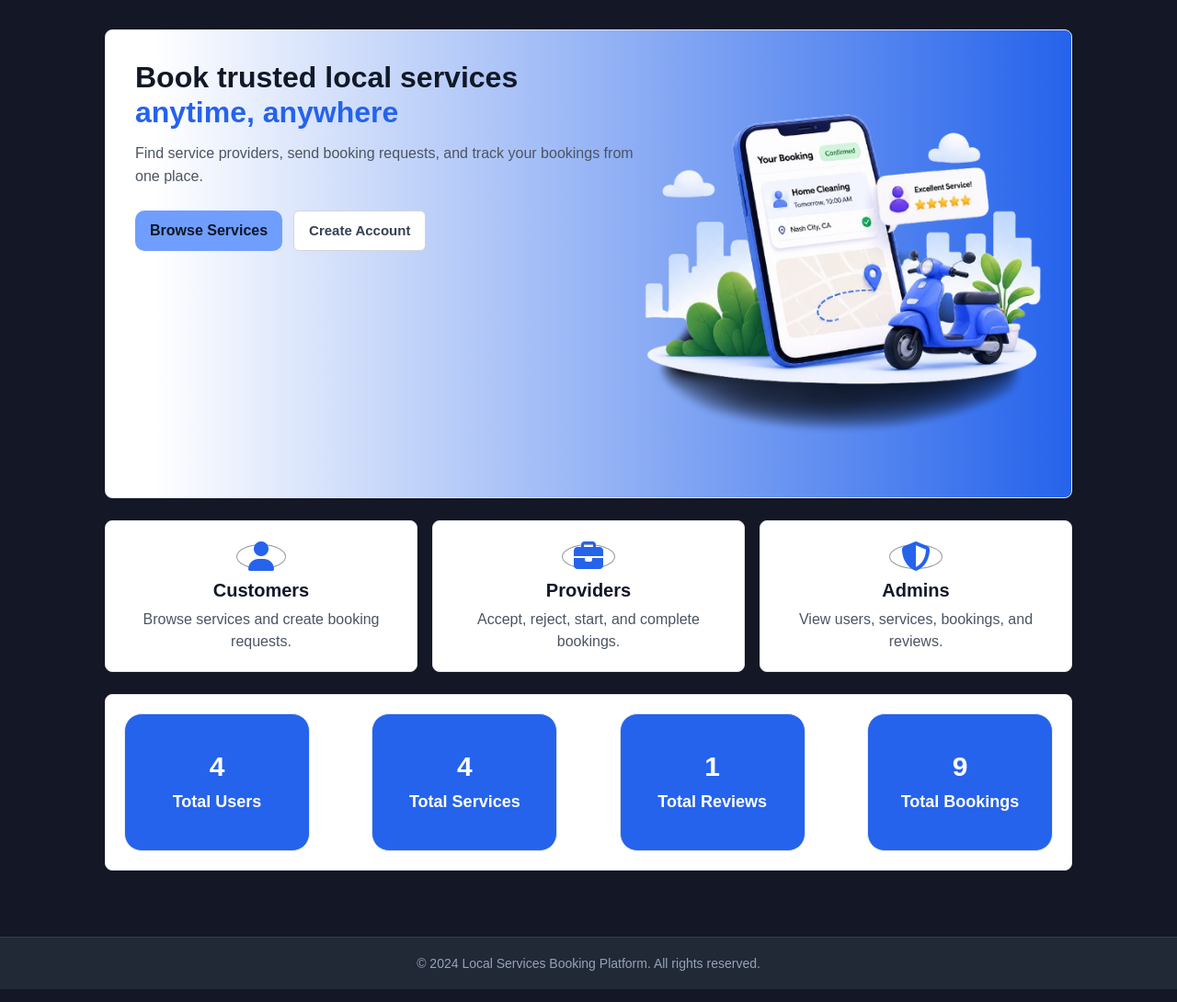
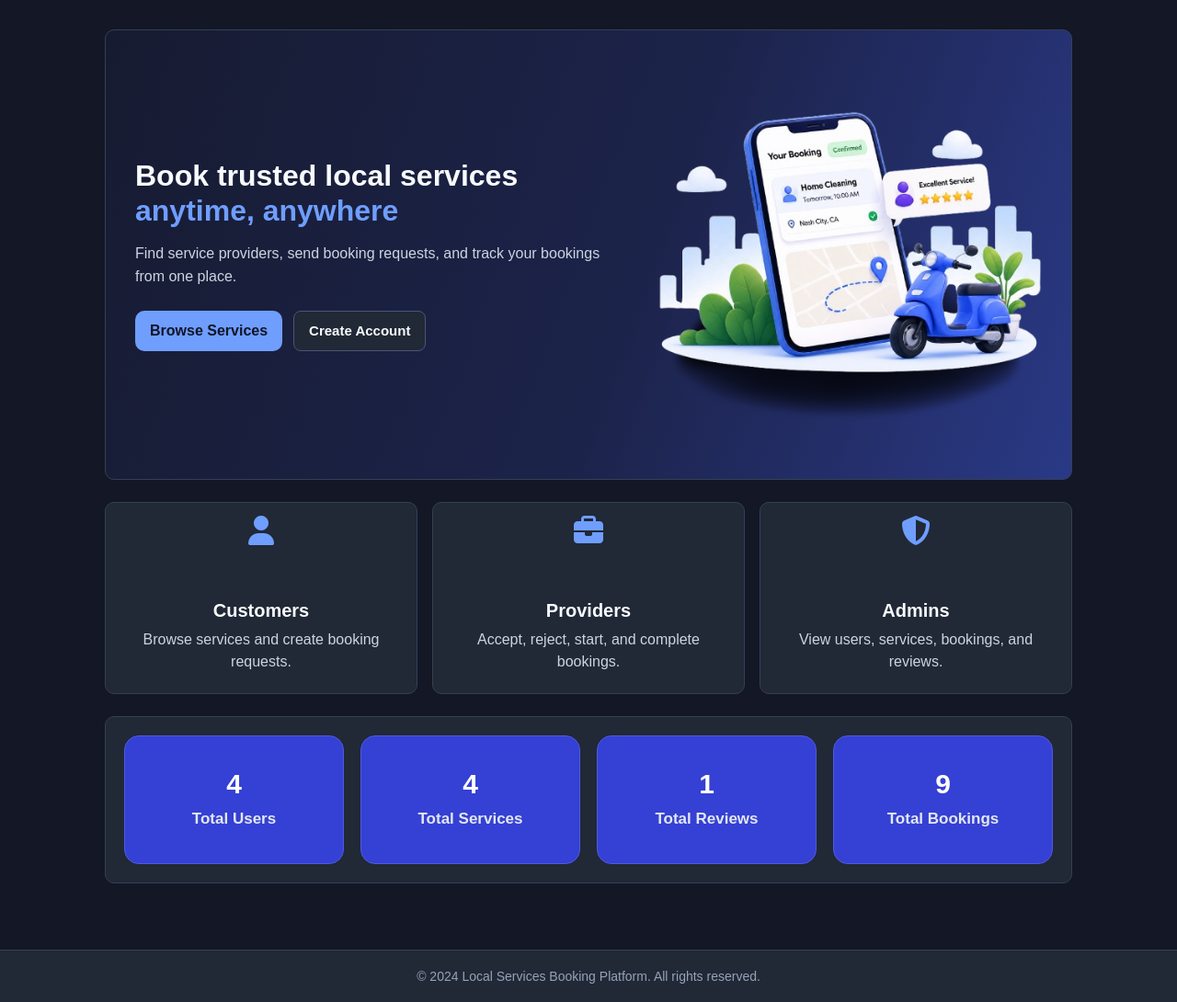
Before and after one commit to mostafa2742002/Local-Services-Booking-Platform, a Flask app: page / in a window 1280 px wide. Shown: the part 56-1146 px from the top of the page at 92% size. Run offline with Flask 3, Linux system fonts and the light colour scheme; some libraries are stand-ins or nearby versions.

Commit message:
Refactor home page styles and structure for dark mode; enhance layout and readability

```diff
--- a/app/static/css/home.css
+++ b/app/static/css/home.css
@@ -1,138 +1,203 @@
 .home-hero {
-    background: linear-gradient(90deg, #ffffff 5%, #2563eb 100%);
-    border: 1px solid #e5e7eb;
-    padding: 32px;
-    border-radius: 8px;
     display: flex;
     justify-content: space-between;
+    align-items: center;
+    gap: 32px;
+    padding: 32px;
+    border: 1px solid #354055;
+    border-radius: 10px;
+    background: linear-gradient(
+        110deg,
+        #171b31 0%,
+        #1c234a 55%,
+        #2a3986 100%
+    );
+    overflow: hidden;
 }
 
 .home-hero-content-left {
-    max-width: 720px;
+    flex: 1;
+    max-width: 620px;
 }
 
 .home-hero-content-right {
+    width: 43%;
     max-width: 500px;
 }
 
 .home-hero-content-right img {
+    display: block;
     width: 100%;
     height: auto;
 }
 
 .home-hero h1 {
-    margin: 0 0 12px;
+    margin: 0 0 14px;
+    color: #f8fafc;
     font-size: 32px;
     line-height: 1.2;
-    color: #111827;
+}
+
+.home-hero h1 span {
+    color: #6f9eff;
 }
 
 .home-hero p {
+    max-width: 580px;
     margin: 0;
+    color: #cbd5e1;
     font-size: 16px;
     line-height: 1.6;
-    color: #4b5563;
 }
 
 .home-actions {
+    display: flex;
+    flex-wrap: wrap;
+    gap: 12px;
     margin-top: 24px;
-    display: flex;
-    gap: 12px;
-    flex-wrap: wrap;
 }
 
 .secondary-btn {
-    border: 1px solid #d1d5db;
-    color: #374151;
-    background: #ffffff;
     padding: 12px 16px;
-    border-radius: 6px;
+    border: 1px solid #4a5770;
+    border-radius: 8px;
+    background: #212836;
+    color: #f8fafc;
     font-size: 15px;
     font-weight: 600;
 }
 
 .secondary-btn:hover {
-    background: #f9fafb;
+    border-color: #6f9eff;
+    background: #293244;
+    color: #6f9eff;
 }
 
+/* Summary Cards */
+
 .home-summary {
-    margin-top: 24px;
-
     display: grid;
     grid-template-columns: repeat(3, 1fr);
     gap: 16px;
+    margin-top: 24px;
 }
 
 .summary-card {
-    background: #ffffff;
-    border: 1px solid #e5e7eb;
-    padding: 20px;
-    border-radius: 8px;
-    display: flex;
-    flex-direction: column;
+    padding: 22px;
+    border: 1px solid #354055;
+    border-radius: 10px;
+    background: #212836;
+    text-align: center;
 }
 
 .summary-card h2 {
     margin: 0 0 8px;
+    color: #f8fafc;
     font-size: 20px;
-    color: #111827;
-    text-align: center;
 }
 
 .summary-card p {
     margin: 0;
-    color: #4b5563;
+    color: #cbd5e1;
+    line-height: 1.5;
+}
+
+.icons {
+    display: flex;
+    align-items: center;
+    justify-content: center;
+    width: 58px;
+    height: 58px;
+    margin: 4px auto 18px;
+    padding: 0;
+    border-radius: 50%;
+    color: #6f9eff;
+}
+
+/* Statistics */
+
+.users-services-reviews-numbers {
+    display: grid;
+    grid-template-columns: repeat(4, 1fr);
+    gap: 18px;
+    margin-top: 24px;
+    padding: 20px;
+    border: 1px solid #354055;
+    border-radius: 10px;
+    background: #212836;
+}
+
+.users-services-reviews-numbers .numbers-card {
+    display: flex;
+    min-height: 140px;
+    flex-direction: column;
+    justify-content: center;
+    padding: 20px;
+    border: 1px solid #4f5ae0;
+    border-radius: 16px;
+    background: #3540d4;
+}
+
+.users-services-reviews-numbers .numbers-card h2 {
+    margin: 0 0 8px;
+    color: #ffffff;
+    font-size: 30px;
+    font-weight: 700;
+    text-align: center;
+}
+
+.users-services-reviews-numbers .numbers-card p {
+    margin: 0;
+    color: #e2e8f0;
+    font-size: 17px;
+    font-weight: 600;
     line-height: 1.5;
     text-align: center;
 }
 
-.icons{
-    margin: 5px auto;
-    margin-bottom: 12px;
-    border-radius: 50%;
-    border: 1px solid #94989f;
-    padding: 12px;
-    color: #2563eb;
+/* Responsive */
+
+@media (max-width: 850px) {
+    .home-hero {
+        flex-direction: column;
+        align-items: flex-start;
     }
 
-.users-services-reviews-numbers{
-    margin-top: 24px;
-    display: flex;
-    justify-content: space-between;
-    gap: 16px;
-    background: #ffffff;
-    border: 1px solid #e5e7eb;
-    padding: 20px;
-    border-radius: 8px;
+    .home-hero-content-right {
+        width: 100%;
+        max-width: 500px;
+        margin: 0 auto;
     }
 
-.users-services-reviews-numbers .numbers-card{
-    background: #2563EC;
-    border: 1px solid #e5e7eb;
-    padding: 20px;
-    border-radius: 19px;
-    display: flex;
-    flex-direction: column;
-    width: 20%;
-    height: 150px;
-    justify-content: center;
+    .home-summary {
+        grid-template-columns: 1fr;
     }
 
-.users-services-reviews-numbers .numbers-card h2{
-    margin: 0 0 8px;
-    font-size: 30px;
-    color: #ffffff;
-    text-align: center;
-    font-weight: 600;
-
+    .users-services-reviews-numbers {
+        grid-template-columns: repeat(2, 1fr);
+    }
 }
 
-.users-services-reviews-numbers .numbers-card p{
-    margin: 0;
-    color: #4b5563;
-    line-height: 1.5;
+@media (max-width: 550px) {
+    .home-hero {
+        padding: 22px;
+    }
+
+    .home-hero h1 {
+        font-size: 27px;
+    }
+
+    .home-actions {
+        flex-direction: column;
+    }
+
+    .home-actions a {
+        width: 100%;
         text-align: center;
-    color: #ffffff;
-    font-weight: 600;
-    font-size: 18px;
     }
+
+    .users-services-reviews-numbers {
+        grid-template-columns: 1fr;
+        padding: 16px;
+    }
+}
--- a/app/templates/home.html
+++ b/app/templates/home.html
@@ -1,25 +1,40 @@
 {% extends "base.html" %}
 
 {% block styles %}
-    <link rel="stylesheet" href="{{ url_for('static', filename='css/home.css') }}">
+    <link
+        rel="stylesheet"
+        href="{{ url_for('static', filename='css/home.css') }}"
+    >
 {% endblock %}
 
 {% block content %}
 
 <section class="home-hero">
     <div class="home-hero-content-left">
-        <h1>Book trusted local services <br><span style="color: #2563eb;">anytime, anywhere</span></h1>
+        <h1>
+            Book trusted local services
+            <br>
+            <span>anytime, anywhere</span>
+        </h1>
+
         <p>
-            Find service providers, send booking requests, and track your bookings from one place.
+            Find service providers, send booking requests,
+            and track your bookings from one place.
         </p>
 
         <div class="home-actions">
-            <a href="{{ url_for('services.list_services') }}" class="primary-btn">
+            <a
+                href="{{ url_for('services.list_services') }}"
+                class="primary-btn"
+            >
                 Browse Services
             </a>
 
             {% if not session.get("user_id") %}
-                <a href="{{ url_for('users.show_register_page') }}" class="secondary-btn">
+                <a
+                    href="{{ url_for('users.show_register_page') }}"
+                    class="secondary-btn"
+                >
                     Create Account
                 </a>
             {% endif %}
@@ -27,40 +42,46 @@
     </div>
 
     <div class="home-hero-content-right">
-        <img src="{{ url_for('static', filename='images/home/hero_section-removebg.png') }}" alt="Home Hero Image">
+        <img
+            src="{{ url_for('static', filename='images/home/hero_section-removebg.png') }}"
+            alt="Local services booking"
+        >
     </div>
 </section>
 
 <section class="home-summary">
+
     <div class="summary-card">
         <i class="fa-solid fa-user fa-2xl icons"></i>
+
         <div>
             <h2>Customers</h2>
             <p>Browse services and create booking requests.</p>
         </div>
-
     </div>
 
     <div class="summary-card">
         <i class="fa-solid fa-briefcase fa-2xl icons"></i>
+
         <div>
             <h2>Providers</h2>
             <p>Accept, reject, start, and complete bookings.</p>
         </div>
-
     </div>
 
     <div class="summary-card">
         <i class="fa-solid fa-shield-halved fa-2xl icons"></i>
+
         <div>
             <h2>Admins</h2>
             <p>View users, services, bookings, and reviews.</p>
         </div>
     </div>
+
 </section>
 
+<section class="users-services-reviews-numbers">
 
-<section class="users-services-reviews-numbers" >
     <div class="numbers-card">
         <h2>{{ summary.users_count }}</h2>
         <p>Total Users</p>
```
Lines whose indentation alone changed are shown as unchanged.
